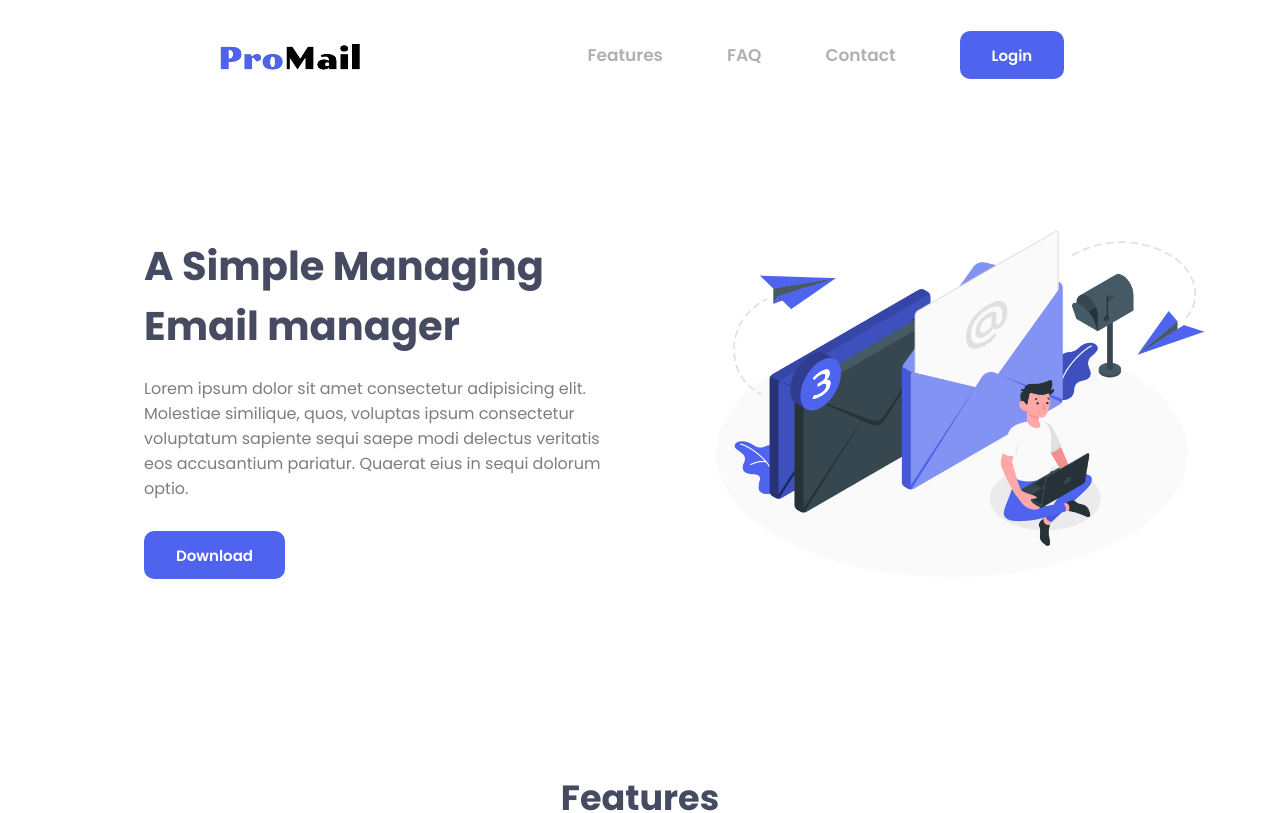
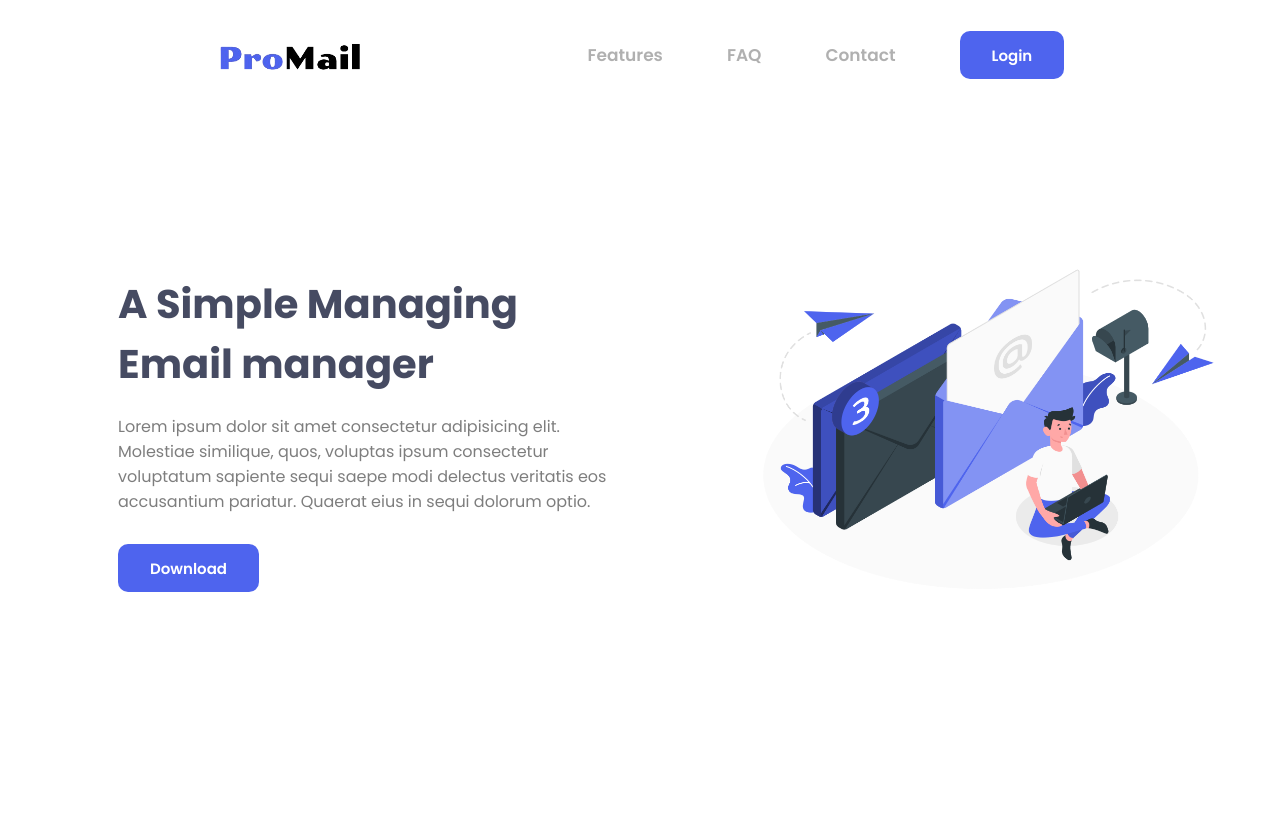
Before and after one commit to Mrsfab09/ProMail, a React (Vite) app: page / in a window 1280 px wide. Shown: the top 813 px of the page. Built offline with nearby package versions, Linux system fonts and the light colour scheme.

Commit message:
finish responsive section ( hero )

```diff
--- a/src/components/Hero/Hero.jsx
+++ b/src/components/Hero/Hero.jsx
@@ -9,6 +9,9 @@ export function Hero() {
     <section className={styles.sectionHero}>
       <div className={styles.wrapper}>
         <div className={styles.hero}>
+          <div className={styles.heroImage}>
+            <img src={MAIL} alt="hero" />
+          </div>
           <div className={styles.heroContent}>
             <h1>A Simple Managing Email manager</h1>
             <p>
@@ -19,9 +22,6 @@ export function Hero() {
             </p>
             <Button name="Download" />
           </div>
-          <div className={styles.heroImage}>
-            <img src={MAIL} alt="hero" />
-          </div>
         </div>
       </div>
     </section>
--- a/src/components/Hero/Hero.module.css
+++ b/src/components/Hero/Hero.module.css
@@ -1,37 +1,71 @@
 .sectionHero {
   position: relative;
-  display: flex;
-  justify-content: space-evenly;
-  padding: 96px;
-  margin-top: 60px;
+  padding: 96px 20px;
 }
+
 .wrapper {
-  width: 71.25rem;
+  width: 100%;
   max-width: 71.25rem;
   margin: 0 auto;
   padding: 0 3rem;
 }
+
 .hero {
-  display: grid;
-  grid-template-columns: repeat(2, 1fr);
-  place-items: center;
-  gap: 30px;
+  display: flex;
+  flex-direction: column;
+  align-items: center;
 }
+
 .heroContent {
   max-width: 500px;
+  text-align: center;
 }
+
 .heroContent h1 {
   color: var(--heading);
-  font-size: 40px;
+  font-size: 34px;
   margin-bottom: 20px;
 }
+
 .heroContent p {
   color: var(--fontHover);
 }
+
 .heroImage {
-  position: absolute;
-  margin-left: 40rem;
+  width: 100%;
+  max-width: 550px;
 }
+
 .heroImage img {
-  width: 550px;
+  width: 350px;
+  margin-top: -70px;
+  margin-left: -1rem;
 }
+
+/* Media Queries */
+@media (min-width: 768px) {
+  .hero {
+    display: grid;
+    grid-template-columns: repeat(2, 1fr);
+    align-items: center;
+    gap: 30px;
+  }
+
+  .heroImage {
+    order: 2;
+  }
+
+  .heroContent {
+    order: 1;
+    text-align: left;
+  }
+
+  .heroContent h1 {
+    font-size: 40px;
+  }
+  .heroImage img {
+    width: 100%;
+    margin-top: 0;
+    margin-left: 5rem;
+  }
+}
--- a/src/components/NavBar/NavBar.css
+++ b/src/components/NavBar/NavBar.css
@@ -48,7 +48,7 @@ header .navBtn {
     position: fixed;
     top: -100vh;
     left: 0;
-    height: 100%;
+    height: 1%;
     width: 100%;
     display: flex;
     flex-direction: column;
@@ -57,6 +57,7 @@ header .navBtn {
     gap: 1.5rem;
     background-color: rgba(0, 0, 0, 0.404);
     transition: 1s;
+    z-index: 1000;
   }
 
   header .responsiveNav {
```
